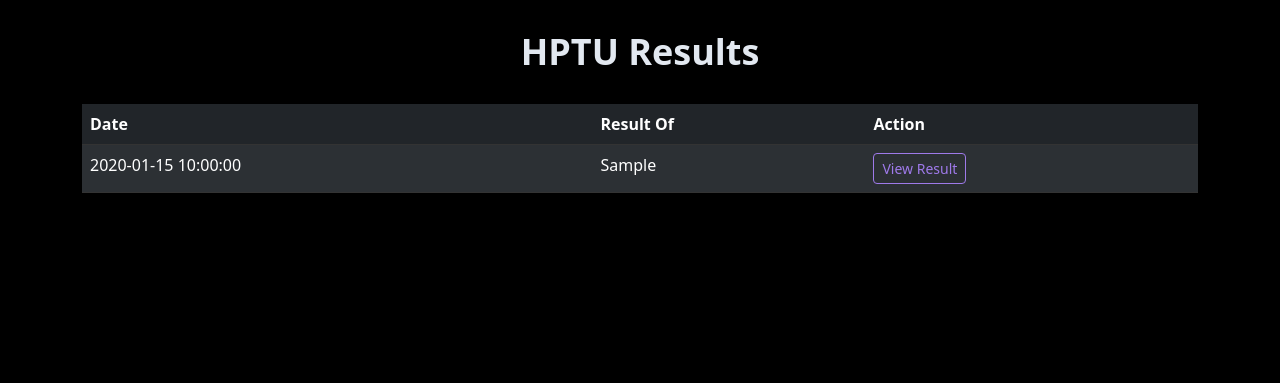
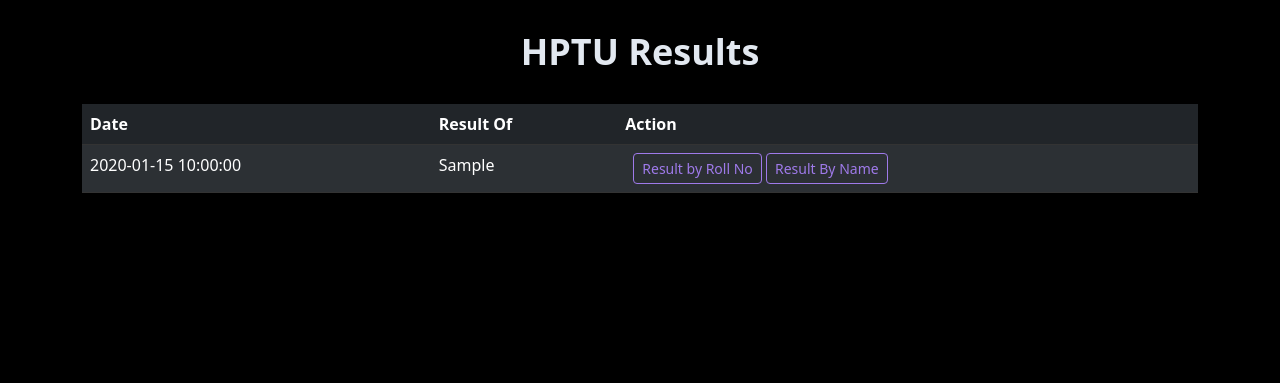
Before and after one commit to dhimanparas20/HPTU-Result-Finder, a Flask app: template templates/result.html in a window 1280 px wide. Shown: the part 79-462 px from the top of the page. Run offline with Flask 3, Linux system fonts and the light colour scheme; the template is opened without the code that fills it: most values are stand-ins (such as "Sample title", 1, 10 or a date in 2020).

Commit message:
inbuilt feature to feth result by roll No.
Signed-off-by: dhimanparas20 <dhimanparas20@gmail.com>

```diff
--- a/app.py
+++ b/app.py
@@ -1,7 +1,7 @@
-from flask import Flask, render_template, request, make_response, jsonify
+from flask import Flask, render_template, request, make_response, jsonify,Response
 from flask_restful import Api, Resource
 from os import system
-from module.scraper import filter_data,scrape_all_data
+from module.scraper import filter_data,scrape_all_data,extract_id_from_url,fetch_result_by_rollNo
 
 
 app = Flask(__name__)
@@ -27,8 +27,28 @@ class Home(Resource):
         # Return form data as JSON for demonstration
         return make_response(render_template('result.html',data=filtered_data))
 
+class FetchResult(Resource):
+    def post(self):
+        # Get data from the POST request
+        roll_no = request.form.get('rollNo')
+        result_url = request.form.get('result_url')
+
+        # Extract specific ID from result URL
+        specific_id = extract_id_from_url(url=result_url)
+
+        # Check if at least one of 'name' or 'rollNo' is provided
+        if not roll_no:
+            return jsonify({"error": "Please provide Roll Number."}), 400
+
+        html_content = fetch_result_by_rollNo(rollNo=roll_no, id=specific_id)
+
+        # Return the HTML content directly to the frontend
+        return Response(html_content, mimetype='text/html')
+
+
 # Add the Home resource to the API
 api.add_resource(Home, '/')
+api.add_resource(FetchResult, '/fetch_result')
 
 if __name__ == '__main__':
     app.run(debug=False,threaded=True,port=5000)
--- a/module/scraper.py
+++ b/module/scraper.py
@@ -1,4 +1,5 @@
 import requests
+from urllib.parse import urlparse, parse_qs
 from bs4 import BeautifulSoup
 from os import system
 
@@ -48,3 +49,56 @@ def filter_data(data,filters):
     for item in filtered_data:
         resturn_set.append(item)
     return resturn_set
+
+def extract_id_from_url(url):
+    # Parse the URL and extract query parameters
+    parsed_url = urlparse(url)
+    query_params = parse_qs(parsed_url.query)
+
+    # Extract the 'id' parameter value
+    id_value = query_params.get('id', [None])[0]
+
+    return id_value
+
+def fetch_result_by_rollNo(rollNo,id):
+    url = "https://results.indiaresults.com/hp/himtu/result3/result.aspx"
+    # Define the POST request body data
+    data = {
+        "RollNo": rollNo,
+        "txtName": "",
+        "id": id
+    }
+
+    # Send the POST request
+    response = requests.post(url, data=data)
+    op = response.text
+
+    return op
+
+    # # Save the response content to a file named op.html
+    # with open("op.html", "w", encoding="utf-8") as file:
+    #     file.write(op)
+
+    # print("Response saved to op.html")
+
+def fetch_result_by_name(name,id):
+    url = "https://results.indiaresults.com/hp/himtu/result3/name-results.aspx"
+
+    data = {
+        "__VIEWSTATE": "/wEPDwUKMTA4OTgzNDMwNGRk9Qx7Q7AxJ8UcVEmRv9BFDo+NeYd29fczQSOs2Gcyxms=",
+        "__VIEWSTATEGENERATOR": "7E0BBA3D",
+        "RollNo": "",
+        "txtName": name,
+        "id": id
+    }
+
+    # Send the POST request
+    response = requests.post(url, data=data)
+    op = response.text
+    return op
+
+    # # Save the response content to a file named op.html
+    # with open("op.html", "w", encoding="utf-8") as file:
+    #     file.write(op)
+
+    # print("Response saved to op.html")
--- a/templates/result.html
+++ b/templates/result.html
@@ -49,7 +49,7 @@
             <div class="container">
             <img src="static/s_logo.png" alt="HPTU Logo">
             </div>
-            </center>
+        </center>
         <div class="container">
             <a href="/" class="btn btn-outline-light">Home</a>
         </div>
@@ -77,14 +77,39 @@
                                 <td>{{ result.date }}</td>
                                 <td>{{ result.result_of }}</td>
                                 <td>
-    <a href="{{ result.url }}" target="_blank" class="btn btn-sm btn-outline-light">View Result</a>
-</td>
+                                    <button class="btn btn-sm btn-outline-light ml-2" type="button" data-bs-toggle="collapse" data-bs-target="#resultForm{{ loop.index }}" aria-expanded="false" aria-controls="resultForm{{ loop.index }}">Result by Roll No</button>
+
+                                    <a href="{{ result.url }}" target="_blank" class="btn btn-sm btn-outline-light">Result By Name</a>
+
+                                </td>
                             </tr>
                         {% endif %}
                     {% endfor %}
                 </tbody>
             </table>
         </div>
+
+        <!-- Dropdown form to input name and roll number -->
+        {% for result in data %}
+            <div class="collapse" id="resultForm{{ loop.index }}">
+                <div class="card card-body bg-dark text-light mt-4">
+                    <h4 class="text-center">Fetch Results</h4>
+                    <form id="resultForm{{ loop.index }}" action="/fetch_result" method="post" target="blank">
+                        <div class="mb-3">
+                            <label for="rollNo" class="form-label">Roll Number</label>
+                            <input type="text" class="form-control" id="rollNo" name="rollNo" placeholder="Enter Roll Number" required>
+                        </div>
+                        <!-- Hidden input to send the result URL -->
+                        <input type="hidden" name="result_url" value="{{ result.url }}">
+
+                        <div class="d-flex justify-content-center">
+                            <button type="submit" class="btn btn-outline-light">Submit</button>
+                            <button type="reset" class="btn btn-outline-light">Reset</button>
+                        </div>
+                    </form>
+                </div>
+            </div>
+        {% endfor %}
     </main>
 
     <footer class="bg-purple-900 text-center py-4 mt-8">
@@ -95,5 +120,14 @@
     </footer>
 
     <script src="https://cdn.jsdelivr.net/npm/bootstrap@5.3.0/dist/js/bootstrap.bundle.min.js"></script>
+    <script>
+        // JavaScript to enforce that at least one field is filled in before submission
+        document.querySelectorAll("form").forEach(function(form) {
+            form.addEventListener("submit", function(event) {
+                var name = form.querySelector("#name").value;
+                var rollNo = form.querySelector("#rollNo").value;
+            });
+        });
+    </script>
 </body>
 </html>
```
